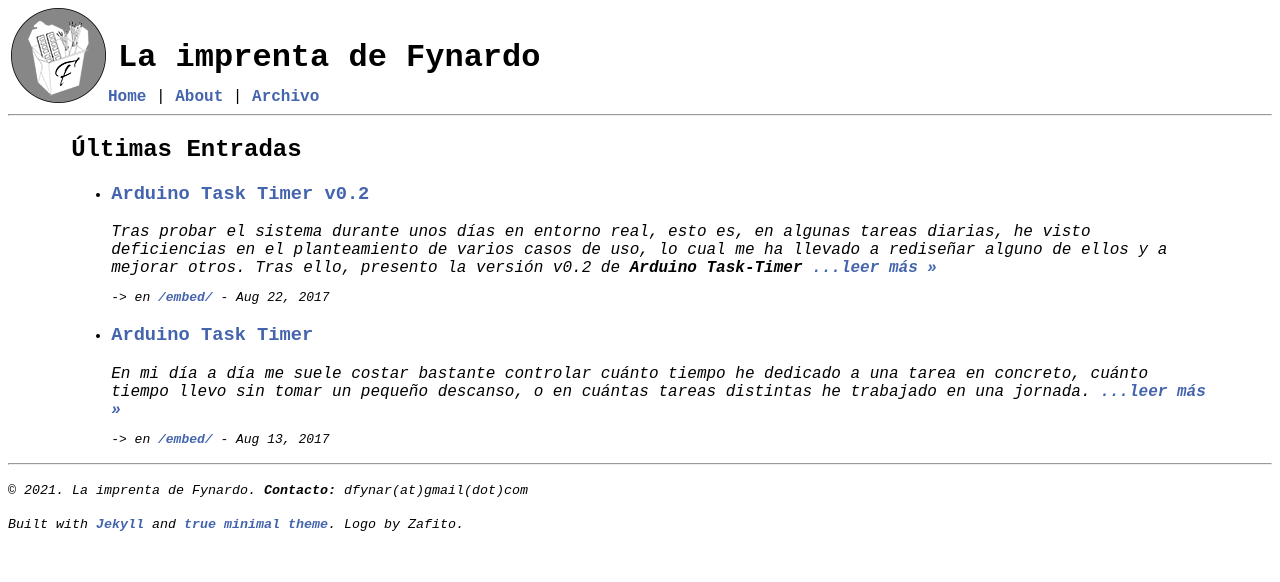
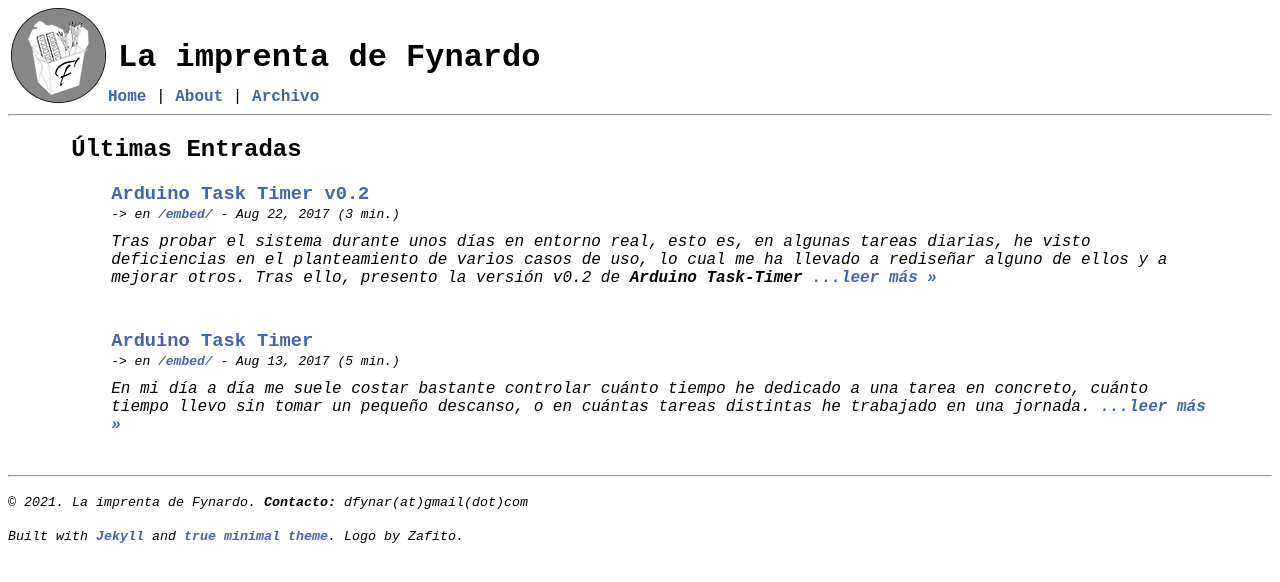
Before and after one commit to Fynardo/Fynardo.github.io, a Jekyll site: the page built from index.md, in a window 1280 px wide. Shown: the top 582 px of the page. Built offline with Jekyll 4.4.1, drawn with Linux system fonts in a browser that asks for light colours.

Commit message:
added estimated read time to posts

```diff
--- a/_layouts/home.html
+++ b/_layouts/home.html
@@ -15,14 +15,14 @@ layout: default
     <ul class="post-list">
       {%- for post in site.posts limit:5 -%}
       <li>
-        <h3> <a href="{{ post.url | relative_url }}"> {{ post.title }} </a> </h3>
+        <h3 class="post-list-title"> <a href="{{ post.url | relative_url }}"> {{ post.title }} </a> </h3>
+        <span class="post-meta"> -> en <a href="{{site.url}}/category/{{ post.category }}/">/{{post.category}}/</a> -
+            {{ post.date | date: site.date_format }} ({{post.readtime}} min.)</span>
         {%- if site.show_excerpts -%}
         <div class="excerpt">
             {{post.excerpt}}<a href="{{post.url | relative_url }}">...leer más &raquo;</a>
         </div>
         {%- endif -%}
-        <p class="post-meta"> -> en <a href="{{site.url}}/category/{{ post.category }}/">/{{post.category}}/</a> - {{
-            post.date | date: site.date_format }}</p>
       </li>
       {%- endfor -%}
     </ul>
--- a/_posts/2017-08-13-arduino-task-timer.md
+++ b/_posts/2017-08-13-arduino-task-timer.md
@@ -3,6 +3,7 @@ layout: post
 title: Arduino Task Timer
 date: 2017-08-13
 category: embed
+readtime: 5
 tags: task-timer, timer, prescaler
 ---
 
--- a/_posts/2017-08-22-arduino-task-timer-v02.md
+++ b/_posts/2017-08-22-arduino-task-timer-v02.md
@@ -3,6 +3,7 @@ layout: post
 title: Arduino Task Timer v0.2
 date: 2017-08-22
 category: embed
+readtime: 3
 tags: task-timer
 ---
 
--- a/assets/css/style.css
+++ b/assets/css/style.css
@@ -28,8 +28,19 @@ a:hover {
     text-decoration:underline;
 }
 
+.post-list {
+    list-style-type: none;
+}
+
+.post-list-title {
+    margin-bottom: 0;
+    padding-bottom: 0;
+}
+
 .excerpt {
     font-style: italic;
+    padding-top: 10px;
+    padding-bottom: 25px;
 }
 
 .excerpt p{
```
Also changed, not shown: _layouts/post.html (+11 -1 lines).
